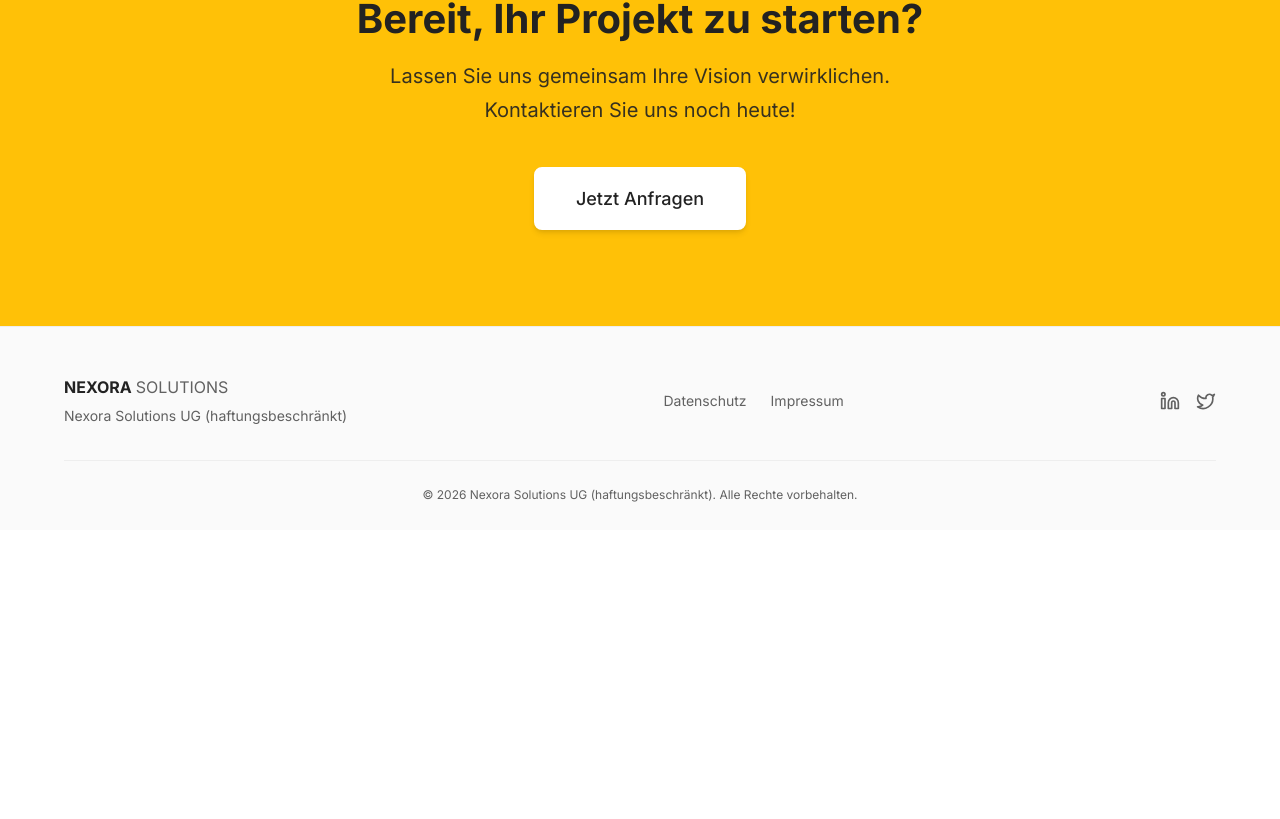
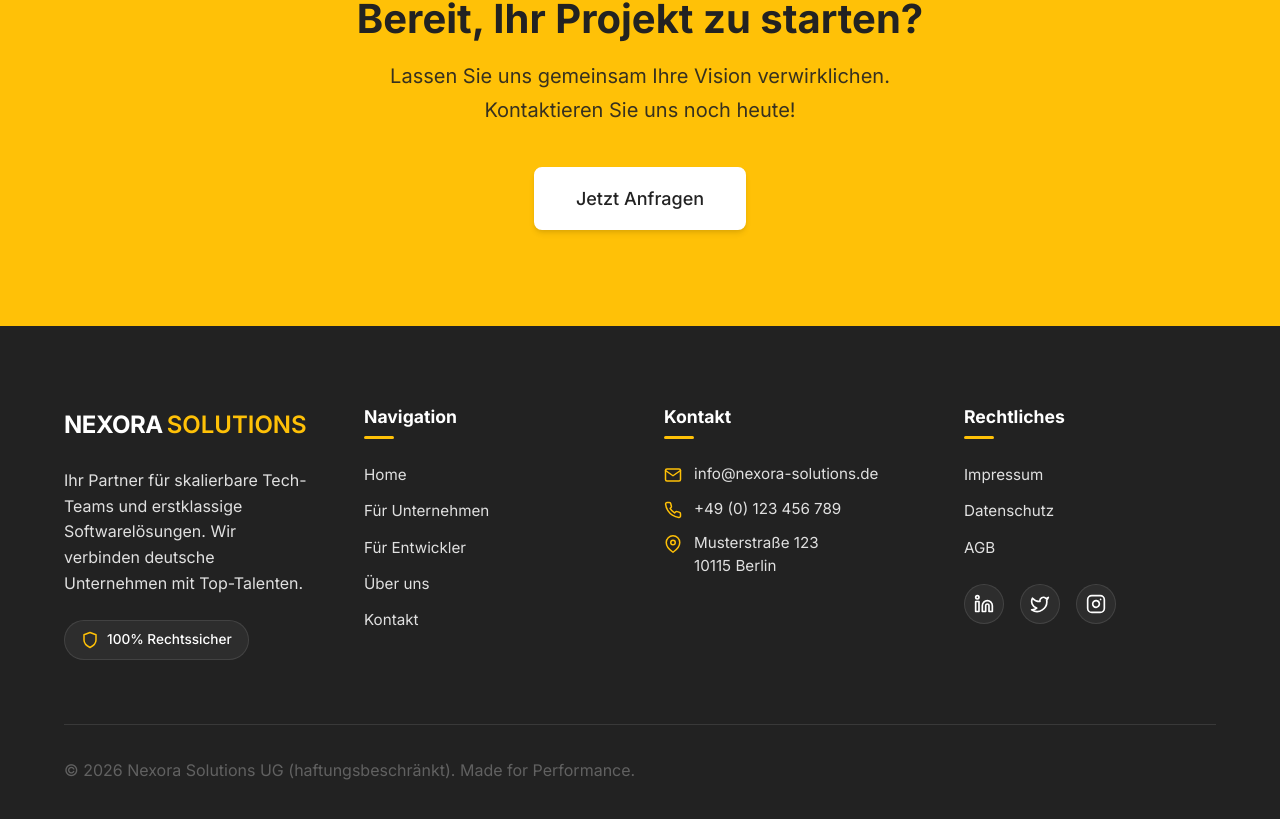
Before and after one commit to Diyar1877/nexora-f, an Angular app: page / in a window 1280 px wide. Shown: the part 1719-2538 px from the top of the page. Before the commit the page ends 2249 px from the top, so only its background shows below. Built offline with nearby package versions, Linux system fonts and the light colour scheme.

Commit message:
anfrage kommt ins backend aber nicht adminpanel

```diff
--- a/src/app/app.config.ts
+++ b/src/app/app.config.ts
@@ -1,5 +1,6 @@
 import { ApplicationConfig, provideBrowserGlobalErrorListeners, provideZoneChangeDetection } from '@angular/core';
 import { provideRouter } from '@angular/router';
+import { provideHttpClient } from '@angular/common/http';
 
 import { routes } from './app.routes';
 
@@ -7,6 +8,7 @@ export const appConfig: ApplicationConfig = {
   providers: [
     provideBrowserGlobalErrorListeners(),
     provideZoneChangeDetection({ eventCoalescing: true }),
-    provideRouter(routes)
+    provideRouter(routes),
+    provideHttpClient()
   ]
 };
--- a/src/app/features/contact/contact.html
+++ b/src/app/features/contact/contact.html
@@ -3,7 +3,7 @@
         <div class="contact-grid">
             <!-- Contact Info -->
             <div class="contact-info">
-                <span class="badge"></span>
+                <span class="badge">Kontakt</span>
                 <h1 class="section-title">Lassen Sie uns <br><span class="highlight">gemeinsam starten</span></h1>
                 <p class="section-desc">
                     Haben Sie Fragen oder möchten Sie ein Projekt besprechen?
@@ -13,7 +13,6 @@
                 <div class="info-items">
                     <div class="info-item">
                         <div class="icon">
-                            <!-- Mail Icon -->
                             <svg xmlns="http://www.w3.org/2000/svg" viewBox="0 0 24 24" fill="none"
                                 stroke="currentColor" stroke-width="2" stroke-linecap="round" stroke-linejoin="round">
                                 <path d="M4 4h16c1.1 0 2 .9 2 2v12c0 1.1-.9 2-2 2H4c-1.1 0-2-.9-2-2V6c0-1.1.9-2 2-2z">
@@ -28,7 +27,6 @@
                     </div>
                     <div class="info-item">
                         <div class="icon">
-                            <!-- Phone Icon -->
                             <svg xmlns="http://www.w3.org/2000/svg" viewBox="0 0 24 24" fill="none"
                                 stroke="currentColor" stroke-width="2" stroke-linecap="round" stroke-linejoin="round">
                                 <path
@@ -43,7 +41,6 @@
                     </div>
                     <div class="info-item">
                         <div class="icon">
-                            <!-- Map Pin Icon -->
                             <svg xmlns="http://www.w3.org/2000/svg" viewBox="0 0 24 24" fill="none"
                                 stroke="currentColor" stroke-width="2" stroke-linecap="round" stroke-linejoin="round">
                                 <path d="M21 10c0 7-9 13-9 13s-9-6-9-13a9 9 0 0 1 18 0z"></path>
@@ -60,20 +57,21 @@
 
             <!-- Contact Form -->
             <div class="contact-form-wrapper">
-                <form class="contact-form">
+                <form class="contact-form" (ngSubmit)="submit()" #contactForm="ngForm">
                     <div class="form-group">
                         <label for="name">Name</label>
-                        <input type="text" id="name" placeholder="Ihr Name" required>
+                        <input type="text" id="name" name="name" [(ngModel)]="name" placeholder="Ihr Name" required>
                     </div>
 
                     <div class="form-group">
                         <label for="email">E-Mail</label>
-                        <input type="email" id="email" placeholder="ihre@email.de" required>
+                        <input type="email" id="email" name="email" [(ngModel)]="email" placeholder="ihre@email.de"
+                            required email>
                     </div>
 
                     <div class="form-group">
                         <label for="subject">Betreff</label>
-                        <select id="subject">
+                        <select id="subject" name="subject" [(ngModel)]="subject" required>
                             <option value="" disabled selected>Bitte wählen</option>
                             <option value="company">Projektanfrage (Unternehmen)</option>
                             <option value="developer">Bewerbung (Entwickler)</option>
@@ -83,15 +81,27 @@
 
                     <div class="form-group">
                         <label for="message">Nachricht</label>
-                        <textarea id="message" rows="5" placeholder="Wie können wir helfen?" required></textarea>
+                        <textarea id="message" name="message" [(ngModel)]="message" rows="5"
+                            placeholder="Wie können wir helfen?" required></textarea>
                     </div>
 
                     <div class="form-check">
-                        <input type="checkbox" id="privacy" required>
+                        <input type="checkbox" id="privacy" name="privacy" [(ngModel)]="privacyAccepted" required>
                         <label for="privacy">Ich stimme der Datenschutzerklärung zu.</label>
                     </div>
 
-                    <app-button variant="primary" type="submit" [fullWidth]="true">Nachricht senden</app-button>
+                    <div class="form-alert success" *ngIf="submitSuccess">
+                        Nachricht erfolgreich gesendet! Wir melden uns in Kürze.
+                    </div>
+
+                    <div class="form-alert error" *ngIf="submitError">
+                        {{ submitError }}
+                    </div>
+
+                    <app-button variant="primary" type="submit" [fullWidth]="true"
+                        [disabled]="contactForm.invalid || isSubmitting">
+                        {{ isSubmitting ? 'Wird gesendet...' : 'Nachricht senden' }}
+                    </app-button>
                 </form>
             </div>
         </div>
--- a/src/app/shared/components/footer/footer.html
+++ b/src/app/shared/components/footer/footer.html
@@ -1,42 +1,116 @@
 <footer class="footer">
     <div class="container">
-        <div class="footer-content">
+        <div class="footer-grid">
+            <!-- Brand Column -->
+            <div class="footer-col brand-col">
                 <div class="footer-brand">
                     <span class="logo-text">NEXORA</span>
                     <span class="logo-suffix">SOLUTIONS</span>
-                <p class="company-legal">Nexora Solutions UG (haftungsbeschränkt)</p>
+                </div>
+                <p class="brand-desc">
+                    Ihr Partner für skalierbare Tech-Teams und erstklassige Softwarelösungen.
+                    Wir verbinden deutsche Unternehmen mit Top-Talenten.
+                </p>
+                <div class="footer-badges">
+                    <div class="badge-item">
+                        <svg xmlns="http://www.w3.org/2000/svg" viewBox="0 0 24 24" fill="none" stroke="currentColor"
+                            stroke-width="2" stroke-linecap="round" stroke-linejoin="round">
+                            <path d="M12 22s8-4 8-10V5l-8-3-8 3v7c0 6 8 10 8 10z"></path>
+                        </svg>
+                        <span>100% Rechtssicher</span>
+                    </div>
+                </div>
             </div>
 
-            <div class="footer-links">
-                <a routerLink="/privacy" class="footer-link">Datenschutz</a>
-                <a routerLink="/imprint" class="footer-link">Impressum</a>
+            <!-- Navigation Column -->
+            <div class="footer-col">
+                <h4 class="footer-heading">Navigation</h4>
+                <ul class="footer-links">
+                    <li><a routerLink="/" class="footer-link">Home</a></li>
+                    <li><a routerLink="/for-companies" class="footer-link">Für Unternehmen</a></li>
+                    <li><a routerLink="/for-developers" class="footer-link">Für Entwickler</a></li>
+                    <li><a routerLink="/about" class="footer-link">Über uns</a></li>
+                    <li><a routerLink="/contact" class="footer-link">Kontakt</a></li>
+                </ul>
             </div>
 
-            <div class="footer-social">
+            <!-- Contact Column -->
+            <div class="footer-col">
+                <h4 class="footer-heading">Kontakt</h4>
+                <ul class="contact-list">
+                    <li>
+                        <svg xmlns="http://www.w3.org/2000/svg" viewBox="0 0 24 24" fill="none" stroke="currentColor"
+                            stroke-width="2" stroke-linecap="round" stroke-linejoin="round">
+                            <path d="M4 4h16c1.1 0 2 .9 2 2v12c0 1.1-.9 2-2 2H4c-1.1 0-2-.9-2-2V6c0-1.1.9-2 2-2z">
+                            </path>
+                            <polyline points="22,6 12,13 2,6"></polyline>
+                        </svg>
+                        <a href="mailto:info@nexora-solutions.de">info@nexora-solutions.de</a>
+                    </li>
+                    <li>
+                        <svg xmlns="http://www.w3.org/2000/svg" viewBox="0 0 24 24" fill="none" stroke="currentColor"
+                            stroke-width="2" stroke-linecap="round" stroke-linejoin="round">
+                            <path
+                                d="M22 16.92v3a2 2 0 0 1-2.18 2 19.79 19.79 0 0 1-8.63-3.07 19.5 19.5 0 0 1-6-6 19.79 19.79 0 0 1-3.07-8.67A2 2 0 0 1 4.11 2h3a2 2 0 0 1 2 1.72 12.84 12.84 0 0 0 .7 2.81 2 2 0 0 1-.45 2.11L8.09 9.91a16 16 0 0 0 6 6l1.27-1.27a2 2 0 0 1 2.11-.45 12.84 12.84 0 0 0 2.81.7A2 2 0 0 1 22 16.92z">
+                            </path>
+                        </svg>
+                        <a href="tel:+49123456789">+49 (0) 123 456 789</a>
+                    </li>
+                    <li>
+                        <svg xmlns="http://www.w3.org/2000/svg" viewBox="0 0 24 24" fill="none" stroke="currentColor"
+                            stroke-width="2" stroke-linecap="round" stroke-linejoin="round">
+                            <path d="M21 10c0 7-9 13-9 13s-9-6-9-13a9 9 0 0 1 18 0z"></path>
+                            <circle cx="12" cy="10" r="3"></circle>
+                        </svg>
+                        <span>Musterstraße 123<br>10115 Berlin</span>
+                    </li>
+                </ul>
+            </div>
+
+            <!-- Legal & Social Column -->
+            <div class="footer-col">
+                <h4 class="footer-heading">Rechtliches</h4>
+                <ul class="footer-links">
+                    <li><a routerLink="/imprint" class="footer-link">Impressum</a></li>
+                    <li><a routerLink="/privacy" class="footer-link">Datenschutz</a></li>
+                    <li><a routerLink="/agb" class="footer-link">AGB</a></li>
+                </ul>
+
+                <div class="footer-social mt-md">
                     <a href="#" target="_blank" aria-label="LinkedIn" class="social-icon">
-                    <!-- LinkedIn Icon Stub -->
-                    <svg xmlns="http://www.w3.org/2000/svg" width="20" height="20" viewBox="0 0 24 24" fill="none"
-                        stroke="currentColor" stroke-width="2" stroke-linecap="round" stroke-linejoin="round">
-                        <path d="M16 8a6 6 0 0 1 6 6v7h-4v-7a2 2 0 0 0-2-2 2 2 0 0 0-2 2v7h-4v-7a6 6 0 0 1 6-6z"></path>
+                        <svg xmlns="http://www.w3.org/2000/svg" viewBox="0 0 24 24" fill="none" stroke="currentColor"
+                            stroke-width="2" stroke-linecap="round" stroke-linejoin="round">
+                            <path d="M16 8a6 6 0 0 1 6 6v7h-4v-7a2 2 0 0 0-2-2 2 2 0 0 0-2 2v7h-4v-7a6 6 0 0 1 6-6z">
+                            </path>
                             <rect x="2" y="9" width="4" height="12"></rect>
                             <circle cx="4" cy="4" r="2"></circle>
                         </svg>
                     </a>
                     <a href="#" target="_blank" aria-label="Twitter / X" class="social-icon">
-                    <!-- Twitter/X Icon Stub -->
-                    <svg xmlns="http://www.w3.org/2000/svg" width="20" height="20" viewBox="0 0 24 24" fill="none"
-                        stroke="currentColor" stroke-width="2" stroke-linecap="round" stroke-linejoin="round">
+                        <svg xmlns="http://www.w3.org/2000/svg" viewBox="0 0 24 24" fill="none" stroke="currentColor"
+                            stroke-width="2" stroke-linecap="round" stroke-linejoin="round">
                             <path
                                 d="M22 4s-.7 2.1-2 3.4c1.6 10-9.4 17.3-18 11.6 2.2.1 4.4-.6 6-2C3 15.5.5 9.6 3 5c2.2 2.6 5.6 4.1 9 4-.9-4.2 4-6.6 7-3.8 1.1 0 3-1.2 3-1.2z">
                             </path>
                         </svg>
                     </a>
+                    <a href="#" target="_blank" aria-label="Instagram" class="social-icon">
+                        <svg xmlns="http://www.w3.org/2000/svg" viewBox="0 0 24 24" fill="none" stroke="currentColor"
+                            stroke-width="2" stroke-linecap="round" stroke-linejoin="round">
+                            <rect x="2" y="2" width="20" height="20" rx="5" ry="5"></rect>
+                            <path d="M16 11.37A4 4 0 1 1 12.63 8 4 4 0 0 1 16 11.37z"></path>
+                            <line x1="17.5" y1="6.5" x2="17.51" y2="6.5"></line>
+                        </svg>
+                    </a>
+                </div>
             </div>
         </div>
 
         <div class="footer-bottom">
-            <p class="copyright">&copy; {{ currentYear }} Nexora Solutions UG (haftungsbeschränkt). Alle Rechte
-                vorbehalten.</p>
+            <p class="copyright">
+                &copy; {{ currentYear }} Nexora Solutions UG (haftungsbeschränkt).
+                <span class="made-with-love">Made for Performance.</span>
+            </p>
         </div>
     </div>
 </footer>
--- a/src/app/shared/components/footer/footer.scss
+++ b/src/app/shared/components/footer/footer.scss
@@ -1,83 +1,201 @@
 .footer {
-    background-color: var(--color-gray-50);
-    padding: var(--spacing-xl) 0 var(--spacing-md);
+    background-color: var(--color-gray-900);
+    /* Dark Footer */
+    color: var(--color-gray-300);
+    padding: 5rem 0 2rem;
     margin-top: auto;
-    border-top: 1px solid var(--color-gray-200);
-}
+    font-size: 0.95rem;
 
-.footer-content {
-    display: flex;
-    flex-direction: column;
-    align-items: center;
-    gap: var(--spacing-lg);
-    text-align: center;
-    margin-bottom: var(--spacing-lg);
-
-    @media (min-width: 768px) {
-        flex-direction: row;
-        justify-content: space-between;
-        text-align: left;
+    .container {
+        max-width: 1200px;
+        margin: 0 auto;
+        padding: 0 1.5rem;
     }
 }
 
+.footer-grid {
+    display: grid;
+    grid-template-columns: repeat(auto-fit, minmax(200px, 1fr));
+    gap: 3rem;
+    margin-bottom: 4rem;
+
+    @media (max-width: 768px) {
+        grid-template-columns: 1fr;
+        gap: 2.5rem;
+    }
+}
+
+.footer-col {
+    display: flex;
+    flex-direction: column;
+}
+
+.brand-col {
+    max-width: 300px;
+    /* Limit width of brand column */
+}
+
 .footer-brand {
+    margin-bottom: 1.5rem;
+
     .logo-text {
-        font-weight: var(--font-weight-bold);
-        color: var(--color-text-primary);
+        font-weight: 800;
+        color: var(--color-white);
+        font-size: 1.5rem;
+        letter-spacing: -0.02em;
     }
 
     .logo-suffix {
-        color: var(--color-gray-700);
+        color: var(--color-primary-yellow);
+        font-weight: 600;
         margin-left: 0.25rem;
-    }
-
-    .company-legal {
-        margin-bottom: 0;
-        font-size: 0.875rem;
-        color: var(--color-text-secondary);
-        margin-top: 0.25rem;
+        font-size: 1.5rem;
     }
 }
 
-.footer-links {
+.brand-desc {
+    color: var(--color-gray-400);
+    margin-bottom: 1.5rem;
+    line-height: 1.6;
+}
+
+.badge-item {
+    display: inline-flex;
+    align-items: center;
+    gap: 0.5rem;
+    background: rgba(255, 255, 255, 0.05);
+    padding: 0.5rem 1rem;
+    border-radius: 50px;
+    border: 1px solid rgba(255, 255, 255, 0.1);
+
+    svg {
+        width: 18px;
+        height: 18px;
+        color: var(--color-primary-yellow);
+    }
+
+    span {
+        font-size: 0.85rem;
+        color: var(--color-white);
+        font-weight: 500;
+    }
+}
+
+.footer-heading {
+    color: var(--color-white);
+    font-size: 1.1rem;
+    font-weight: 700;
+    margin-bottom: 1.5rem;
+    position: relative;
+    padding-bottom: 0.75rem;
+
+    &::after {
+        content: '';
+        position: absolute;
+        left: 0;
+        bottom: 0;
+        width: 30px;
+        height: 3px;
+        background-color: var(--color-primary-yellow);
+        border-radius: 2px;
+    }
+}
+
+.footer-links,
+.contact-list {
+    list-style: none;
+    padding: 0;
+    margin: 0;
     display: flex;
-    gap: 1.5rem;
+    flex-direction: column;
+    gap: 0.75rem;
 }
 
 .footer-link {
-    color: var(--color-text-secondary);
-    font-size: 0.875rem;
+    color: var(--color-gray-400);
+    text-decoration: none;
+    transition: color 0.2s ease, padding-left 0.2s ease;
+    display: inline-block;
 
     &:hover {
         color: var(--color-primary-yellow);
+        padding-left: 5px;
+    }
+}
+
+.contact-list li {
+    display: flex;
+    align-items: flex-start;
+    gap: 0.75rem;
+    color: var(--color-gray-400);
+    line-height: 1.5;
+
+    svg {
+        width: 18px;
+        height: 18px;
+        color: var(--color-primary-yellow);
+        flex-shrink: 0;
+        margin-top: 3px;
+    }
+
+    a {
+        color: inherit;
+        text-decoration: none;
+        transition: color 0.2s;
+
+        &:hover {
+            color: var(--color-white);
+        }
     }
 }
 
 .footer-social {
     display: flex;
     gap: 1rem;
-}
 
-.social-icon {
-    color: var(--color-text-secondary);
-    transition: color var(--transition-fast);
-    display: flex;
-    align-items: center;
-    justify-content: center;
+    .social-icon {
+        width: 40px;
+        height: 40px;
+        border-radius: 50%;
+        background: rgba(255, 255, 255, 0.05);
+        display: flex;
+        align-items: center;
+        justify-content: center;
+        color: var(--color-white);
+        transition: all 0.3s ease;
+        border: 1px solid rgba(255, 255, 255, 0.1);
 
-    &:hover {
-        color: var(--color-primary-yellow);
+        svg {
+            width: 20px;
+            height: 20px;
+        }
+
+        &:hover {
+            background: var(--color-primary-yellow);
+            color: var(--color-gray-900);
+            transform: translateY(-3px);
+            border-color: var(--color-primary-yellow);
+        }
     }
 }
 
 .footer-bottom {
-    border-top: 1px solid var(--color-gray-200);
-    padding-top: var(--spacing-md);
+    border-top: 1px solid rgba(255, 255, 255, 0.1);
+    padding-top: 2rem;
     text-align: center;
+    color: var(--color-gray-500);
+    font-size: 0.85rem;
+    display: flex;
+    flex-direction: column;
+    align-items: center;
+    gap: 0.5rem;
+
+    @media (min-width: 768px) {
+        flex-direction: row;
+        justify-content: space-between;
+    }
 }
 
-.copyright {
-    font-size: 0.75rem;
-    color: var(--color-gray-700);
-    margin-bottom: 0;
+.made-with-love {
+    color: var(--color-gray-600);
 }
```
Also changed, not shown: src/app/features/contact/contact.ts (+55 -2 lines). Lines whose indentation alone changed are shown as unchanged.
